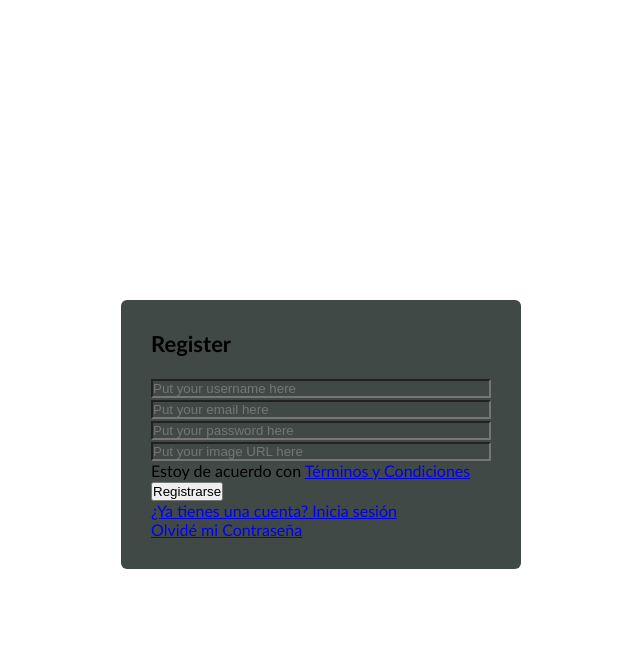
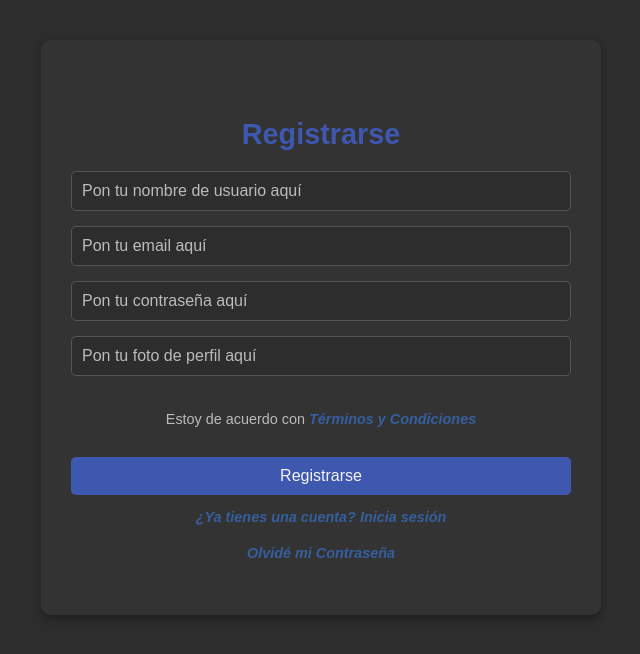
Before and after one commit to Mura-v/-Proyecto-Final-Prog-II--Exequiel-Gasca---Valentin-Gallegos-, a Python web app: template src/templates/register.html in a window 1280 px wide. Shown: the top 654 px of the page, without its empty margins (319-959 px from the left). Run offline with Jinja, Linux system fonts and the light colour scheme; the template is opened without the code that fills it, so the values that code supplies are empty.

Commit message:
Revert "Actualizacion final"
This reverts commit a47675c0f10b3b1cfdf1bd8a95381e77c5e1e785.

```diff
--- a/src/static/register.css
+++ b/src/static/register.css
@@ -1,27 +1,91 @@
-/** @format */
-
-* {
-  margin: 0;
-  padding: 0;
-  box-sizing: border-box;
+body{
+  font-family: 'Montserrat', sans-serif;
+  background-color: #2d2d2d;
 }
-
 .form-register {
-  width: 400px;
-  background: rgb(65, 73, 70);
-  margin: auto;
-  margin-top: 300px;
-  padding: 30px;
-  border-radius: 6px;
-  font-family: 'Gill Sans', 'Gill Sans MT', Calibri, 'Trebuchet MS', sans-serif;
+  background-color: #333;
+  padding: 40px 30px;
+  border-radius: 10px;
+  max-width: 500px;
+  margin: 40px auto;
+  box-shadow: 0 4px 8px rgba(0, 0, 0, 0.3);
+  color: #f4f4f4;
+  text-align: center;
 }
 
 .form-register h4 {
-  font-size: 22px;
+  color: #3e58af;
+  font-size: 1.8rem;
   margin-bottom: 20px;
 }
 
+.form-register form {
+  display: flex;
+  flex-direction: column;
+  gap: 15px;
+}
+
 .complete {
-  width: 100%;
-  background: rgb(65, 73, 70);
+  background-color: #2d2d2d;
+  border: 1px solid #555;
+  color: #f4f4f4;
+  padding: 10px;
+  border-radius: 5px;
+  font-size: 1rem;
 }
+
+.complete::placeholder {
+  color: #bbb;
+}
+
+.complete:focus {
+  border-color: #3e58af;
+  outline: none;
+}
+
+.form-register p {
+  color: #bbb;
+  font-size: 0.9rem;
+}
+
+.form-register p a {
+  color: #355f9e;
+  font-style: italic;
+  font-weight: bold;
+  text-decoration: none;
+}
+
+.form-register p a:hover {
+  text-decoration: underline;
+}
+
+
+.btn-primary {
+  background-color: #3e58af;
+  color: #f4f4f4;
+  padding: 10px;
+  border: none;
+  border-radius: 5px;
+  cursor: pointer;
+  font-size: 1rem;
+  transition: background-color 0.3s ease;
+}
+
+.btn-primary:hover {
+  background-color: #1e3fa9;
+}
+
+.form-register .btn-primary:active {
+  background-color: #17468b;
+}
+
+.form-register p:last-of-type {
+  margin-top: 20px;
+}
+
+.form-register p:last-of-type a {
+  color: #355f9e;
+  font-style: italic;
+  font-weight: bold;
+
+}
--- a/src/templates/my_profile.html
+++ b/src/templates/my_profile.html
@@ -4,6 +4,7 @@
     <meta charset="UTF-8" />
     <meta name="viewport" content="width=device-width, initial-scale=1.0" />
     <link rel="stylesheet" href="{{ url_for('static', filename='myprof.css') }}" />
+
     <title>Perfil de Usuario</title>
   </head>
   <body>
@@ -21,10 +22,10 @@
 
         <form id="deleteForm" method="POST" action="{{ url_for('user_bp.delete_user', user_id=user.id) }}">
             <input type="hidden" name="_method" value="DELETE">
-            <button type="submit">Eliminar cuenta</button>
+            <button class="delete" type="submit">Eliminar cuenta</button>
         </form>
 
-        <a href="{{ url_for('user_bp.logout') }}" class="buttons">Cerrar sesión</a>
+        <a href="{{ url_for('user_bp.logout') }}" class="buttons" id="cerrar_sesion">Cerrar sesión</a>
       {% else %}
         <p>No estás logueado. <a href="{{ url_for('user_bp.login') }}">Iniciar sesión</a></p>
       {% endif %}
--- a/src/templates/register.html
+++ b/src/templates/register.html
@@ -8,16 +8,15 @@
   </head>
   <body>
     <section class="form-register">
-      <h4>Register</h4>
+      <h4>Registrarse</h4>
       <form method="POST" action="{{ url_for('user_bp.create_user') }}">
-        <input class="complete" type="text" name="user_name" placeholder="Put your username here" value="{{ user.user_name if user else '' }}" />
-        <input class="complete" type="email" name="email" placeholder="Put your email here" value="{{ user.email if user else '' }}" />
-        <input class="complete" type="password" name="password" placeholder="Put your password here" />
-        <input class="complete" type="url" name="image_url" placeholder="Put your image URL here" value="{{ user.image_url if user else '' }}" />
+        <input class="complete" type="text" name="user_name" placeholder="Pon tu nombre de usuario aquí" value="{{ user.user_name if user else '' }}" />
+        <input class="complete" type="email" name="email" placeholder="Pon tu email aquí" value="{{ user.email if user else '' }}" />
+        <input class="complete" type="password" name="password" placeholder="Pon tu contraseña aquí" />
+        <input class="complete" type="url" name="image_url" placeholder="Pon tu foto de perfil aquí" value="{{ user.image_url if user else '' }}" />
 
         <p>Estoy de acuerdo con <a href="#">Términos y Condiciones</a></p>
 
-        <!-- Botón de registro que redirige directamente al inicio de sesión -->
         <form action="{{ url_for('user_bp.login') }}" method="get">
           <button type="submit" class="btn btn-primary">Registrarse</button>
         </form>
```
Also changed, not shown: src/static/login.css (+104 -10 lines), src/static/myprof.css (+13 -5 lines), src/static/style.css (+0 -38 lines), src/templates/login.html (+3 -5 lines), src/static/uploads/descargar.webp (added).
